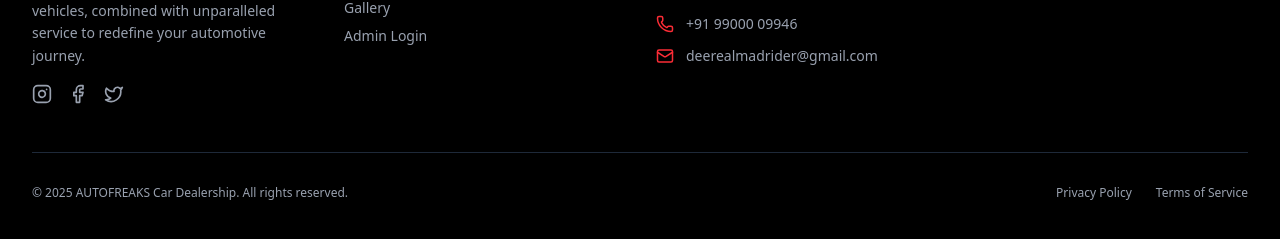
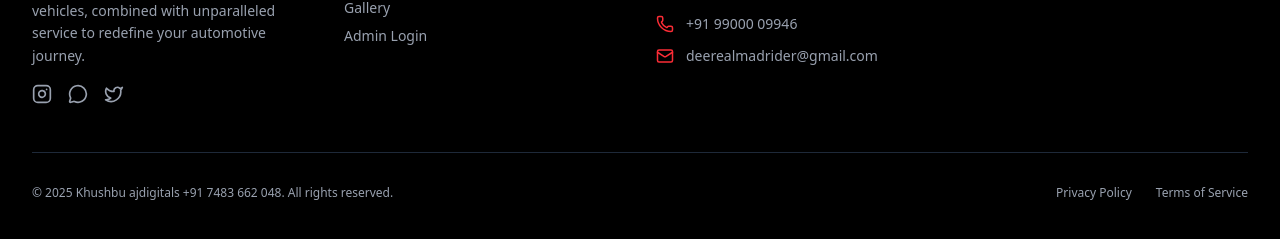
Before and after one commit to Khushbu-github/Autofreaks, a React (Vite) app in the folder client/: page /admin/login in a window 1280 px wide. Shown: the part 943-1182 px from the top of the page. Built offline with nearby package versions, Linux system fonts and the light colour scheme.

Commit message:
dynamic adding

```diff
--- a/client/src/components/Footer.jsx
+++ b/client/src/components/Footer.jsx
@@ -1,6 +1,6 @@
 import React from 'react';
 import { Link } from 'react-router-dom';
-import { Facebook, Instagram, Twitter, Mail, Phone, MapPin, Car } from 'lucide-react';
+import { Instagram, Twitter, Mail, Phone, MapPin, Car, MessageCircle } from 'lucide-react';
 import Logo from '../assets/Logo.png';
 
 const Footer = () => {
@@ -18,11 +18,11 @@ const Footer = () => {
                             "Eye it, Drive it, Own it". AUTOFREAKS offers a curated selection of premium vehicles, combined with unparalleled service to redefine your automotive journey.
                         </p>
                         <div className="flex space-x-4">
-                            <a href="#" className="hover:text-red-500 transition-colors">
+                            <a href="https://www.instagram.com/deepak_autofreaks_?igsh=MWF5MXJoOGpqbDkybg==" target="_blank" rel="noopener noreferrer" className="hover:text-red-500 transition-colors">
                                 <Instagram size={20} />
                             </a>
-                            <a href="#" className="hover:text-red-500 transition-colors">
-                                <Facebook size={20} />
+                            <a href="https://wa.me/919900009946" target="_blank" rel="noopener noreferrer" className="hover:text-red-500 transition-colors">
+                                <MessageCircle size={20} />
                             </a>
                             <a href="#" className="hover:text-red-500 transition-colors">
                                 <Twitter size={20} />
@@ -77,7 +77,7 @@ const Footer = () => {
                 </div>
 
                 <div className="mt-12 pt-8 border-t border-gray-800 flex flex-col md:flex-row justify-between items-center gap-4 text-xs">
-                    <p>© {new Date().getFullYear()} AUTOFREAKS Car Dealership. All rights reserved.</p>
+                    <p>© {new Date().getFullYear()} Khushbu ajdigitals +91 7483 662 048. All rights reserved.</p>
                     <div className="flex gap-6">
                         <a href="#" className="hover:text-white transition-colors">Privacy Policy</a>
                         <a href="#" className="hover:text-white transition-colors">Terms of Service</a>
```
